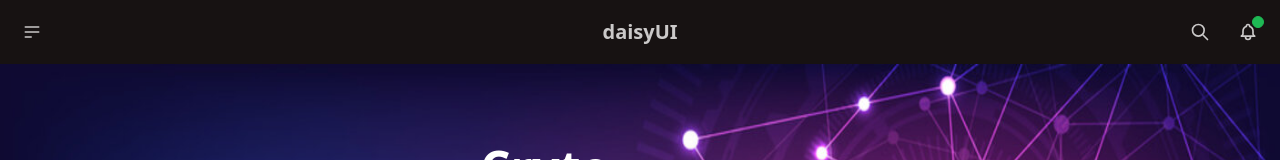
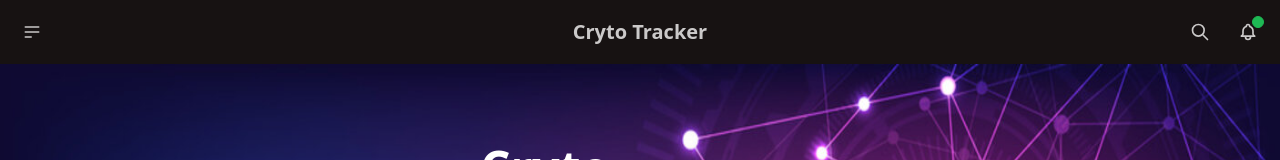
Before and after one commit to rmahajan466/Crypto-Project-CoinGecko, a React (Vite) app: page / in a window 1280 px wide. Shown: the top 160 px of the page. Built offline with nearby package versions, Linux system fonts and the light colour scheme.

Commit message:
react-query and axios added

```diff
--- a/package.json
+++ b/package.json
@@ -10,8 +10,10 @@
     "preview": "vite preview"
   },
   "dependencies": {
+    "axios": "^1.7.9",
     "react": "^18.3.1",
-    "react-dom": "^18.3.1"
+    "react-dom": "^18.3.1",
+    "react-query": "^3.39.3"
   },
   "devDependencies": {
     "@eslint/js": "^9.17.0",
--- a/src/components/Navbar/Navbar.jsx
+++ b/src/components/Navbar/Navbar.jsx
@@ -28,7 +28,7 @@ function Navbar() {
                 </div>
             </div>
             <div className="navbar-center">
-                <a className="text-xl btn btn-ghost">daisyUI</a>
+                <a className="text-xl btn btn-ghost">Cryto Tracker</a>
             </div>
             <div className="navbar-end">
                 <button className="btn btn-ghost btn-circle">
```
Also changed, not shown: 1 other file (tests, documents, lock files or other folders).
